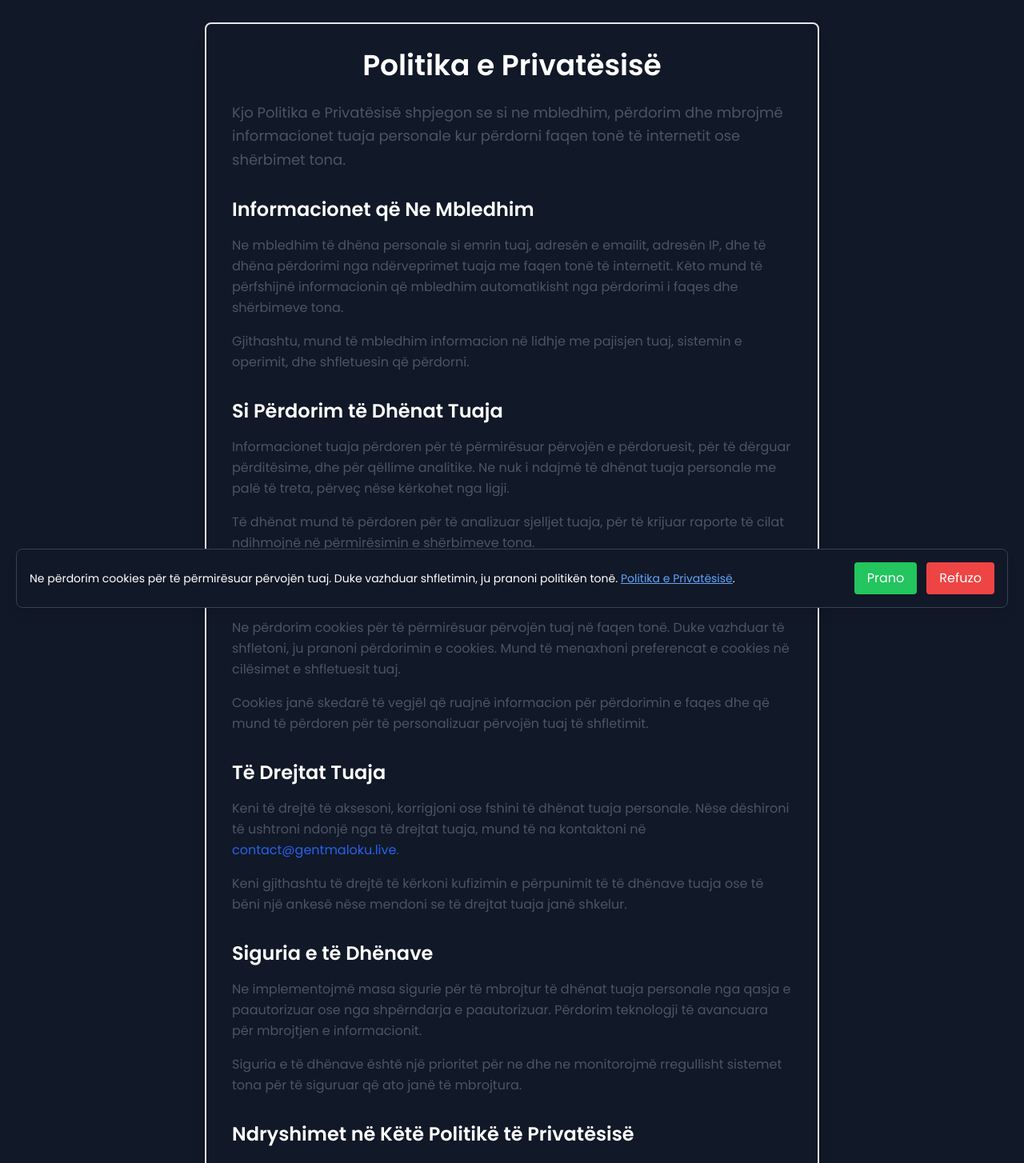
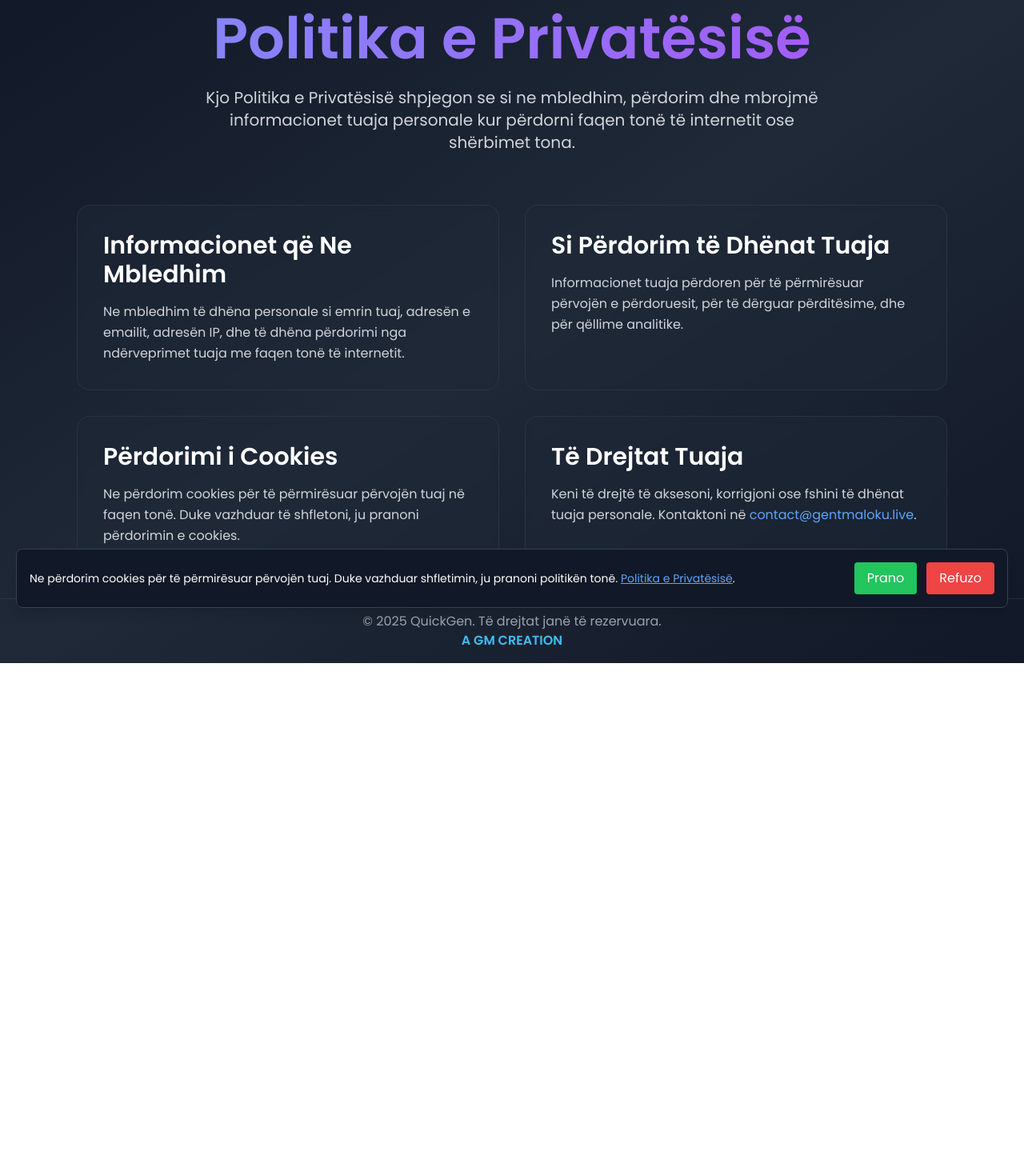
Before and after one commit to genttmaloku/QuickGen, a React (Create React App) app: page /politika-e-privatesise in a window 1280 px wide. Shown: the part 20-1474 px from the top of the page at 80% size. After the commit the page ends 849 px from the top, so only its background shows below. Built offline with nearby package versions, Linux system fonts and the light colour scheme.

Commit message:
Redesing the AboutUs and PrivacyPolicy

```diff
--- a/src/components/AboutUs.js
+++ b/src/components/AboutUs.js
@@ -1,59 +1,106 @@
 import React from 'react';
+import { motion } from 'framer-motion';
 
 const AboutUs = () => {
   return (
-    <div className="bg-gray-900 min-h-screen flex flex-col justify-center items-center py-12 px-6 sm:px-12">
-      <div className="max-w-5xl mx-auto p-10 bg-transparent rounded-3xl shadow-2xl space-y-12">
-
-        {/* QuickGen Overview */}
-        <h1 className="text-6xl font-bold text-white text-center mb-6 transform transition duration-300 hover:text-indigo-400">
+    <div className="min-h-screen bg-gradient-to-br from-gray-900 via-gray-800 to-gray-900 flex flex-col">
+      <div className="flex-grow">
+        <div className="max-w-6xl mx-auto p-8 space-y-16">
+          {/* Hero Section */}
+          <div className="text-center space-y-6">
+            <motion.h1
+              className="text-4xl sm:text-5xl lg:text-7xl font-bold bg-clip-text text-transparent bg-gradient-to-r from-indigo-400 to-purple-500 animate-gradient-x"
+              initial={{ opacity: 0, y: -20 }}
+              animate={{ opacity: 1, y: 0 }}
+              transition={{ duration: 1, ease: "easeOut" }}
+            >
               Rreth Nesh
-        </h1>
-        <p className="text-lg text-gray-300 text-center mb-8 leading-relaxed">
-        QuickGen është një aplikacion inovativ që përbëhet nga një seri mini-aplikacionesh, të cilat janë krijuar për t'u ofruar përdoruesve zgjidhje të shpejta dhe efikase për nevoja të ndryshme. Çdo mini-aplikacion është i dizajnuar për të përmirësuar përvojën e përdoruesit dhe për të ndihmuar ata të arrijnë objektivat e tyre në mënyrë të thjeshtë dhe të aksesueshme. QuickGen është platforma ideale për ata që kërkojnë mjete të fuqishme dhe fleksibël për t’u përballur me sfida të ndryshme dixhitale
-        </p>
-
-        {/* Sections */}
-        <div className="grid grid-cols-1 sm:grid-cols-2 lg:grid-cols-2 gap-6">
-
-          {/* Mission Section */}
-          <div className="bg-gray-800 p-8 rounded-xl shadow-xl transition-all duration-500 transform hover:scale-105 hover:shadow-2xl hover:bg-indigo-800">
-            <h2 className="text-3xl font-semibold text-white mb-4">Misioni Ynë</h2>
-            <p className="text-gray-400 leading-relaxed">
-              Misioni ynë është të krijojmë dhe të ofrojmë teknologji që ndihmojnë përdoruesit të arrijnë qëllimet e tyre, përmes zgjidhjeve inovative dhe efikase që janë të lehta për t’u përdorur.
+            </motion.h1>
+            <p className="text-lg sm:text-xl text-gray-300 max-w-3xl mx-auto leading-relaxed">
+              QuickGen është një aplikacion inovativ që përbëhet nga një seri mini-aplikacionesh, të cilat janë krijuar për t'u ofruar përdoruesve zgjidhje të shpejta dhe efikase për nevoja të ndryshme.
             </p>
           </div>
 
-          {/* Vision Section */}
-          <div className="bg-gray-800 p-8 rounded-xl shadow-xl transition-all duration-500 transform hover:scale-105 hover:shadow-2xl hover:bg-purple-800">
-            <h2 className="text-3xl font-semibold text-white mb-4">Vizioni Ynë</h2>
-            <p className="text-gray-400 leading-relaxed">
+          {/* Features Grid */}
+          <div className="grid grid-cols-1 md:grid-cols-2 gap-8">
+            {/* Mission Card */}
+            <motion.div
+              className="group relative bg-gray-800/50 backdrop-blur-sm p-8 rounded-2xl border border-gray-700/50 hover:border-indigo-500/50 transition-all duration-300 hover:shadow-2xl hover:shadow-indigo-500/20"
+              initial={{ opacity: 0, y: 20 }}
+              whileInView={{ opacity: 1, y: 0 }}
+              viewport={{ once: true }}
+              transition={{ duration: 0.6 }}
+            >
+              <div className="absolute inset-0 bg-gradient-to-br from-indigo-500/10 to-purple-500/10 rounded-2xl opacity-0 group-hover:opacity-100 transition-opacity duration-300" />
+              <h2 className="text-2xl sm:text-3xl font-bold text-white mb-4 relative z-10">Misioni Ynë</h2>
+              <p className="text-gray-300 leading-relaxed relative z-10">
+                Misioni ynë është të krijojmë dhe të ofrojmë teknologji që ndihmojnë përdoruesit të arrijnë qëllimet e tyre, përmes zgjidhjeve inovative dhe efikase që janë të lehta për t'u përdorur.
+              </p>
+            </motion.div>
+
+            {/* Vision Card */}
+            <motion.div
+              className="group relative bg-gray-800/50 backdrop-blur-sm p-8 rounded-2xl border border-gray-700/50 hover:border-purple-500/50 transition-all duration-300 hover:shadow-2xl hover:shadow-purple-500/20"
+              initial={{ opacity: 0, y: 20 }}
+              whileInView={{ opacity: 1, y: 0 }}
+              viewport={{ once: true }}
+              transition={{ duration: 0.6, delay: 0.2 }}
+            >
+              <div className="absolute inset-0 bg-gradient-to-br from-purple-500/10 to-pink-500/10 rounded-2xl opacity-0 group-hover:opacity-100 transition-opacity duration-300" />
+              <h2 className="text-2xl sm:text-3xl font-bold text-white mb-4 relative z-10">Vizioni Ynë</h2>
+              <p className="text-gray-300 leading-relaxed relative z-10">
                 Vizioni ynë është të krijojmë një botë ku teknologjia është e thjeshtë, e aksesueshme dhe sjell vlerë të qëndrueshme për përdoruesit tanë, duke ofruar mundësi të mëdha për të gjithë.
               </p>
-          </div>
+            </motion.div>
 
-          {/* Founder Section */}
-          <div className="bg-gray-800 p-8 rounded-xl shadow-xl transition-all duration-500 transform hover:scale-105 hover:shadow-2xl hover:bg-blue-800">
-            <h2 className="text-3xl font-semibold text-white mb-4">Themeluesi</h2>
-            <p className="text-gray-400 leading-relaxed">
+            {/* Founder Card */}
+            <motion.div
+              className="group relative bg-gray-800/50 backdrop-blur-sm p-8 rounded-2xl border border-gray-700/50 hover:border-blue-500/50 transition-all duration-300 hover:shadow-2xl hover:shadow-blue-500/20"
+              initial={{ opacity: 0, y: 20 }}
+              whileInView={{ opacity: 1, y: 0 }}
+              viewport={{ once: true }}
+              transition={{ duration: 0.6, delay: 0.4 }}
+            >
+              <div className="absolute inset-0 bg-gradient-to-br from-blue-500/10 to-cyan-500/10 rounded-2xl opacity-0 group-hover:opacity-100 transition-opacity duration-300" />
+              <h2 className="text-2xl sm:text-3xl font-bold text-white mb-4 relative z-10">Themeluesi</h2>
+              <p className="text-gray-300 leading-relaxed relative z-10">
                 QuickGen u krijua nga Gent Maloku, një pasionant i zhvillimit dhe inovacionit teknologjik. Me një vizion të qartë dhe një angazhim të fortë, ai i dha formë QuickGen për të ofruar mundësi më të mira për përdoruesit globalë.
               </p>
-          </div>
+            </motion.div>
 
-          {/* Free Usage Section */}
-          <div className="bg-gray-800 p-8 rounded-xl shadow-xl transition-all duration-500 transform hover:scale-105 hover:shadow-2xl hover:bg-green-800">
-            <h2 className="text-3xl font-semibold text-white mb-4">Përdorimi FALAS</h2>
-            <p className="text-gray-400 leading-relaxed">
+            {/* Free Usage Card */}
+            <motion.div
+              className="group relative bg-gray-800/50 backdrop-blur-sm p-8 rounded-2xl border border-gray-700/50 hover:border-green-500/50 transition-all duration-300 hover:shadow-2xl hover:shadow-green-500/20"
+              initial={{ opacity: 0, y: 20 }}
+              whileInView={{ opacity: 1, y: 0 }}
+              viewport={{ once: true }}
+              transition={{ duration: 0.6, delay: 0.6 }}
+            >
+              <div className="absolute inset-0 bg-gradient-to-br from-green-500/10 to-emerald-500/10 rounded-2xl opacity-0 group-hover:opacity-100 transition-opacity duration-300" />
+              <h2 className="text-2xl sm:text-3xl font-bold text-white mb-4 relative z-10">Përdorimi FALAS</h2>
+              <p className="text-gray-300 leading-relaxed relative z-10">
                 Të gjitha shërbimet dhe produktet tona janë të disponueshme FALAS! Ne besojmë se mundësitë e mëdha duhet të jenë të hapura për të gjithë, pa barriera kostoje.
               </p>
+            </motion.div>
+          </div>
         </div>
       </div>
 
       {/* Footer */}
-        <footer className="mt-12 text-center text-sm text-gray-500">
-          <p>&copy; 2025 QuickGen. Të drejtat janë të rezervuara. <span className="text-blue-500">A GM CREATION</span></p>
-        </footer>
-      </div>
+      <motion.footer
+        className="text-center pt-4 pb-4 border-t border-gray-700/50"
+        initial={{ opacity: 0, y: 20 }}
+        whileInView={{ opacity: 1, y: 0 }}
+        viewport={{ once: true }}
+        transition={{ duration: 0.6 }}
+      >
+        <p className="text-gray-400">
+          &copy; 2025 QuickGen. Të drejtat janë të rezervuara.
+        </p>
+        <p className="text-transparent bg-clip-text bg-gradient-to-r from-blue-400 to-cyan-400 font-semibold">
+          A GM CREATION
+        </p>
+      </motion.footer>
     </div>
   );
 };
--- a/src/components/AppSelector.js
+++ b/src/components/AppSelector.js
@@ -138,13 +138,13 @@ const AppSelector = () => {
           </a>
         </div>
         <div className='text-gray-300 text-center py-4 pb-0'>
-            <a href="#rreth-nesh" className="hover:text-blue-400 transition duration-300">
+            <button onClick={() => navigate('/rreth-nesh')} className="hover:text-blue-400 transition duration-300">
               Rreth Nesh
-            </a>
+            </button>
             {" / "}
-            <a href="#kushtet-e-perdorimit" className="hover:text-blue-400 transition duration-300">
-              Kushtet e Perdorimit
-            </a>
+            <button onClick={() => navigate('/politika-e-privatesise')} className="hover:text-blue-400 transition duration-300">
+              Politika e Privatësisë
+            </button>
         </div>
 
       </footer>
--- a/src/components/PrivacyPolicy.js
+++ b/src/components/PrivacyPolicy.js
@@ -1,82 +1,107 @@
 import React from 'react';
+import { motion } from 'framer-motion';
+import { FaLinkedin, FaInstagram, FaEnvelope, FaGlobe } from 'react-icons/fa';
 
 const PrivacyPolicy = () => {
   return (
-    <div className="bg-gray-900 min-h-screen py-12 px-6 sm:px-12">
-      <div className="max-w-3xl mx-auto p-8 bg-transparent border-2 rounded-lg shadow-xl">
-        <h1 className="text-4xl font-semibold text-white text-center mb-6">Politika e Privatësisë</h1>
-        <p className="text-lg text-gray-600 mb-8 leading-relaxed">
+    <div className="min-h-screen bg-gradient-to-br from-gray-900 via-gray-800 to-gray-900 flex flex-col">
+      <div className="flex-grow">
+        <div className="max-w-6xl mx-auto p-8 space-y-16">
+          {/* Hero Section */}
+          <div className="text-center space-y-6">
+            <motion.h1
+              className="text-4xl sm:text-5xl lg:text-7xl font-bold bg-clip-text text-transparent bg-gradient-to-r from-indigo-400 to-purple-500 animate-gradient-x"
+              initial={{ opacity: 0, y: -20 }}
+              animate={{ opacity: 1, y: 0 }}
+              transition={{ duration: 1, ease: "easeOut" }}
+            >
+              Politika e Privatësisë
+            </motion.h1>
+            <p className="text-lg sm:text-xl text-gray-300 max-w-3xl mx-auto leading-relaxed">
               Kjo Politika e Privatësisë shpjegon se si ne mbledhim, përdorim dhe mbrojmë informacionet tuaja personale kur përdorni faqen tonë të internetit ose shërbimet tona.
             </p>
+          </div>
 
-        <section className="mb-8">
-          <h2 className="text-2xl font-semibold text-white mb-4">Informacionet që Ne Mbledhim</h2>
-          <p className="text-gray-600 mb-4 leading-relaxed">
-            Ne mbledhim të dhëna personale si emrin tuaj, adresën e emailit, adresën IP, dhe të dhëna përdorimi nga ndërveprimet tuaja me faqen tonë të internetit. Këto mund të përfshijnë informacionin që mbledhim automatikisht nga përdorimi i faqes dhe shërbimeve tona.
+          {/* Policy Sections */}
+          <div className="grid grid-cols-1 md:grid-cols-2 gap-8">
+            {/* Information Collection Card */}
+            <motion.div
+              className="group relative bg-gray-800/50 backdrop-blur-sm p-8 rounded-2xl border border-gray-700/50 hover:border-indigo-500/50 transition-all duration-300 hover:shadow-2xl hover:shadow-indigo-500/20"
+              initial={{ opacity: 0, y: 20 }}
+              whileInView={{ opacity: 1, y: 0 }}
+              viewport={{ once: true }}
+              transition={{ duration: 0.6 }}
+            >
+              <div className="absolute inset-0 bg-gradient-to-br from-indigo-500/10 to-purple-500/10 rounded-2xl opacity-0 group-hover:opacity-100 transition-opacity duration-300" />
+              <h2 className="text-2xl sm:text-3xl font-bold text-white mb-4 relative z-10">Informacionet që Ne Mbledhim</h2>
+              <p className="text-gray-300 leading-relaxed relative z-10">
+                Ne mbledhim të dhëna personale si emrin tuaj, adresën e emailit, adresën IP, dhe të dhëna përdorimi nga ndërveprimet tuaja me faqen tonë të internetit.
               </p>
-          <p className="text-gray-600 mb-4 leading-relaxed">
-            Gjithashtu, mund të mbledhim informacion në lidhje me pajisjen tuaj, sistemin e operimit, dhe shfletuesin që përdorni.
+            </motion.div>
+
+            {/* Data Usage Card */}
+            <motion.div
+              className="group relative bg-gray-800/50 backdrop-blur-sm p-8 rounded-2xl border border-gray-700/50 hover:border-purple-500/50 transition-all duration-300 hover:shadow-2xl hover:shadow-purple-500/20"
+              initial={{ opacity: 0, y: 20 }}
+              whileInView={{ opacity: 1, y: 0 }}
+              viewport={{ once: true }}
+              transition={{ duration: 0.6, delay: 0.2 }}
+            >
+              <div className="absolute inset-0 bg-gradient-to-br from-purple-500/10 to-pink-500/10 rounded-2xl opacity-0 group-hover:opacity-100 transition-opacity duration-300" />
+              <h2 className="text-2xl sm:text-3xl font-bold text-white mb-4 relative z-10">Si Përdorim të Dhënat Tuaja</h2>
+              <p className="text-gray-300 leading-relaxed relative z-10">
+                Informacionet tuaja përdoren për të përmirësuar përvojën e përdoruesit, për të dërguar përditësime, dhe për qëllime analitike.
               </p>
-        </section>
+            </motion.div>
 
-        <section className="mb-8">
-          <h2 className="text-2xl font-semibold text-white mb-4">Si Përdorim të Dhënat Tuaja</h2>
-          <p className="text-gray-600 mb-4 leading-relaxed">
-            Informacionet tuaja përdoren për të përmirësuar përvojën e përdoruesit, për të dërguar përditësime, dhe për qëllime analitike. Ne nuk i ndajmë të dhënat tuaja personale me palë të treta, përveç nëse kërkohet nga ligji.
+            {/* Cookies Card */}
+            <motion.div
+              className="group relative bg-gray-800/50 backdrop-blur-sm p-8 rounded-2xl border border-gray-700/50 hover:border-blue-500/50 transition-all duration-300 hover:shadow-2xl hover:shadow-blue-500/20"
+              initial={{ opacity: 0, y: 20 }}
+              whileInView={{ opacity: 1, y: 0 }}
+              viewport={{ once: true }}
+              transition={{ duration: 0.6, delay: 0.4 }}
+            >
+              <div className="absolute inset-0 bg-gradient-to-br from-blue-500/10 to-cyan-500/10 rounded-2xl opacity-0 group-hover:opacity-100 transition-opacity duration-300" />
+              <h2 className="text-2xl sm:text-3xl font-bold text-white mb-4 relative z-10">Përdorimi i Cookies</h2>
+              <p className="text-gray-300 leading-relaxed relative z-10">
+                Ne përdorim cookies për të përmirësuar përvojën tuaj në faqen tonë. Duke vazhduar të shfletoni, ju pranoni përdorimin e cookies.
               </p>
-          <p className="text-gray-600 mb-4 leading-relaxed">
-            Të dhënat mund të përdoren për të analizuar sjelljet tuaja, për të krijuar raporte të cilat ndihmojnë në përmirësimin e shërbimeve tona.
+            </motion.div>
+
+            {/* User Rights Card */}
+            <motion.div
+              className="group relative bg-gray-800/50 backdrop-blur-sm p-8 rounded-2xl border border-gray-700/50 hover:border-green-500/50 transition-all duration-300 hover:shadow-2xl hover:shadow-green-500/20"
+              initial={{ opacity: 0, y: 20 }}
+              whileInView={{ opacity: 1, y: 0 }}
+              viewport={{ once: true }}
+              transition={{ duration: 0.6, delay: 0.6 }}
+            >
+              <div className="absolute inset-0 bg-gradient-to-br from-green-500/10 to-emerald-500/10 rounded-2xl opacity-0 group-hover:opacity-100 transition-opacity duration-300" />
+              <h2 className="text-2xl sm:text-3xl font-bold text-white mb-4 relative z-10">Të Drejtat Tuaja</h2>
+              <p className="text-gray-300 leading-relaxed relative z-10">
+                Keni të drejtë të aksesoni, korrigjoni ose fshini të dhënat tuaja personale. Kontaktoni në <a href="mailto:contact@gentmaloku.live" className="text-blue-400 hover:text-blue-300 transition-colors duration-200">contact@gentmaloku.live</a>.
               </p>
-        </section>
+            </motion.div>
+          </div>
+        </div>
+      </div>
 
-        <section className="mb-8">
-          <h2 className="text-2xl font-semibold text-white mb-4">Përdorimi i Cookies dhe Teknologjive të Ndjekjes</h2>
-          <p className="text-gray-600 mb-4 leading-relaxed">
-            Ne përdorim cookies për të përmirësuar përvojën tuaj në faqen tonë. Duke vazhduar të shfletoni, ju pranoni përdorimin e cookies. Mund të menaxhoni preferencat e cookies në cilësimet e shfletuesit tuaj.
+      {/* Footer */}
+      <motion.footer
+        className="text-center pt-4 pb-4 border-t border-gray-700/50"
+        initial={{ opacity: 0, y: 20 }}
+        whileInView={{ opacity: 1, y: 0 }}
+        viewport={{ once: true }}
+        transition={{ duration: 0.6 }}
+      >
+        <p className="text-gray-400">
+          &copy; 2025 QuickGen. Të drejtat janë të rezervuara.
         </p>
-          <p className="text-gray-600 mb-4 leading-relaxed">
-            Cookies janë skedarë të vegjël që ruajnë informacion për përdorimin e faqes dhe që mund të përdoren për të personalizuar përvojën tuaj të shfletimit.
+        <p className="text-transparent bg-clip-text bg-gradient-to-r from-blue-400 to-cyan-400 font-semibold">
+          A GM CREATION
         </p>
-        </section>
-
-        <section className="mb-8">
-          <h2 className="text-2xl font-semibold text-white mb-4">Të Drejtat Tuaja</h2>
-          <p className="text-gray-600 mb-4 leading-relaxed">
-            Keni të drejtë të aksesoni, korrigjoni ose fshini të dhënat tuaja personale. Nëse dëshironi të ushtroni ndonjë nga të drejtat tuaja, mund të na kontaktoni në <a href="mailto:contact@gentmaloku.live" className="text-blue-600 hover:underline">contact@gentmaloku.live</a>.
-          </p>
-          <p className="text-gray-600 mb-4 leading-relaxed">
-            Keni gjithashtu të drejtë të kërkoni kufizimin e përpunimit të të dhënave tuaja ose të bëni një ankesë nëse mendoni se të drejtat tuaja janë shkelur.
-          </p>
-        </section>
-
-        <section className="mb-8">
-          <h2 className="text-2xl font-semibold text-white mb-4">Siguria e të Dhënave</h2>
-          <p className="text-gray-600 mb-4 leading-relaxed">
-            Ne implementojmë masa sigurie për të mbrojtur të dhënat tuaja personale nga qasja e paautorizuar ose nga shpërndarja e paautorizuar. Përdorim teknologji të avancuara për mbrojtjen e informacionit.
-          </p>
-          <p className="text-gray-600 mb-4 leading-relaxed">
-            Siguria e të dhënave është një prioritet për ne dhe ne monitorojmë rregullisht sistemet tona për të siguruar që ato janë të mbrojtura.
-          </p>
-        </section>
-
-        <section className="mb-8">
-          <h2 className="text-2xl font-semibold text-white mb-4">Ndryshimet në Këtë Politikë të Privatësisë</h2>
-          <p className="text-gray-600 mb-4 leading-relaxed">
-            Ne mund ta përditësojmë këtë Politika të Privatësisë herë pas here. Çdo ndryshim do të publikohet në këtë faqe dhe data e përditësimit do të shfaqet në fund të kësaj politike.
-          </p>
-        </section>
-
-        <section className="mb-8">
-          <h2 className="text-2xl font-semibold text-white mb-4">Kontaktoni me Ne</h2>
-          <p className="text-gray-600 mb-4 leading-relaxed">
-            Nëse keni ndonjë pyetje ose shqetësim në lidhje me këtë Politikë të Privatësisë ose si ne trajtojmë të dhënat tuaja, ju lutemi na kontaktoni në <a href="mailto:contact@gentmaloku.live" className="text-blue-600 hover:underline">contact@gentmaloku.live</a>.
-          </p>
-        </section>
-
-        <footer className="mt-12 text-center text-sm text-gray-500">
-          <p>&copy; 2025 QuickGen. Të drejtat janë të rezervuara. <span className="text-blue-600">A GM CREATION</span></p>
-        </footer>
-      </div>
+      </motion.footer>
     </div>
   );
 };
```
Lines whose indentation alone changed are shown as unchanged.
